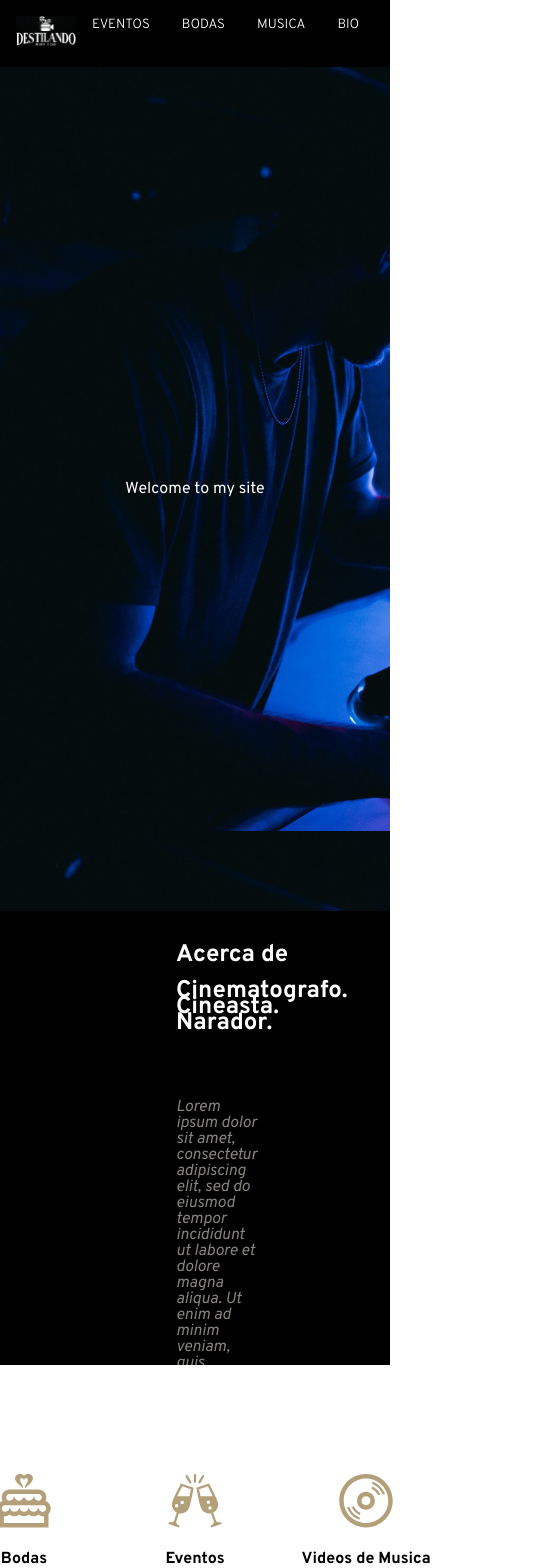
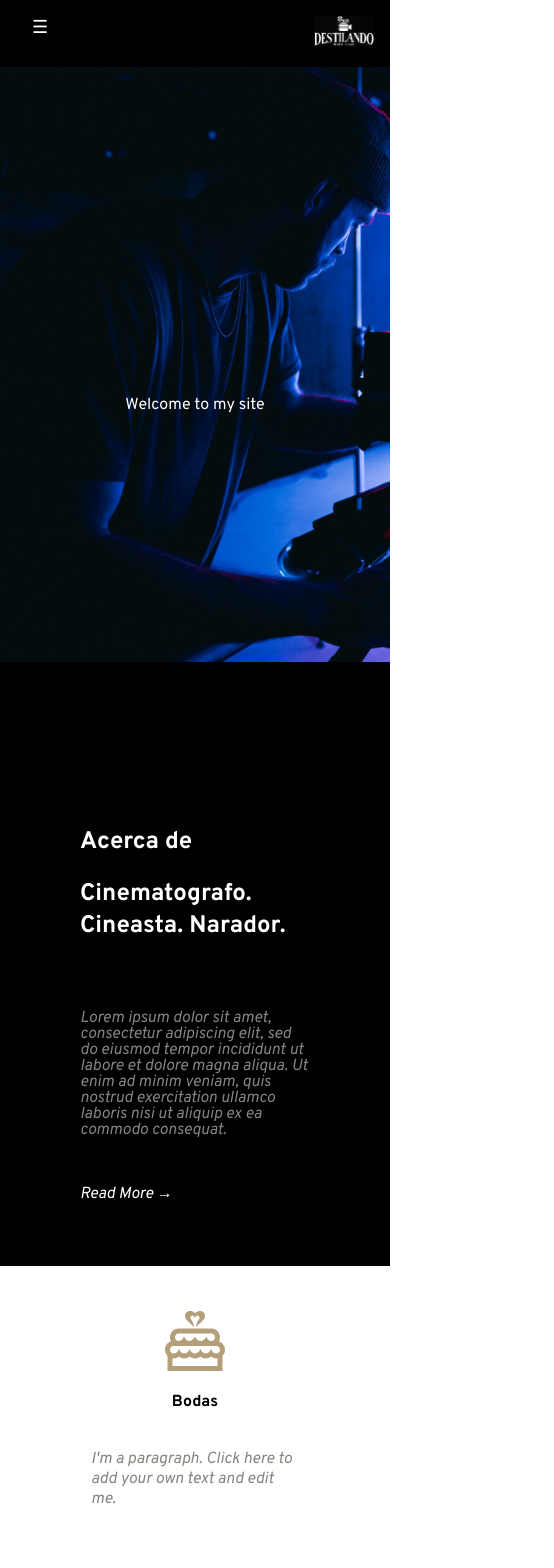
Before and after one commit to destilandofilms/DestiladoFilms, a React (Create React App) app in the folder portfolio/: page / in a window 390 px wide. Shown: the top 1568 px of the page, 554 px wide, since content can reach past the window. Built offline with nearby package versions, Linux system fonts and the light colour scheme.

Commit message:
Added some mobile responsiveness

```diff
--- a/portfolio/src/components/NavBar/NavBar.js
+++ b/portfolio/src/components/NavBar/NavBar.js
@@ -6,7 +6,9 @@ import Logo from "../../assests/destilado.jpg";
 import "./NavBar.scss";
 
 const NavBar = () => {
-    const { checked, setChecked } = useState(false);
+    const [ checked, setChecked ] = useState(false);
+
+    console.log(checked)
 
     return (
         <div className='menu'>
--- a/portfolio/src/components/NavBar/NavBar.scss
+++ b/portfolio/src/components/NavBar/NavBar.scss
@@ -16,7 +16,8 @@
         }
     }
 
-    label, input {
+    label,
+    input {
         display: none;
     }
 
@@ -34,3 +35,43 @@
         }
     }
 }
+
+@media screen and (max-width:590px) {
+    .menu {
+
+        label {
+            display: block;
+            cursor: pointer;
+            padding: 0 0 0.5rem 1rem;
+            font-size: large;
+        }
+
+        nav {
+            text-align: center;
+            width: 90%;
+            display: none;
+            height: 100%;
+
+            a {
+                padding: 0.5rem 0;
+                margin: 0;
+                width: 100%;
+            }
+
+            a:not(:last-child) {
+                border-bottom: solid 1px gray;
+            }
+
+
+        }
+
+        #toggle:checked+nav {
+            display: flex;
+            flex-direction: column;
+            justify-content: center;
+            align-items: center;
+            text-align: center;
+            display: visible;
+        }
+    }
+}
--- a/portfolio/src/containers/Home/Home.scss
+++ b/portfolio/src/containers/Home/Home.scss
@@ -4,7 +4,7 @@
     justify-content: space-between;
 
     .h-main {
-        height: 100vh;
+        height: 90vh;
         display: flex;
         justify-content: center;
         align-items: center;
@@ -12,15 +12,17 @@
         background-size: cover;
         background-position: 0 -80px;
         background-attachment: fixed;
+        width: 100%;
+        background-repeat: no-repeat;
     }
 
     .h-mini-bio {
-        height: 50vh;
+        height: 100%;
         display: flex;
         flex-direction: column;
         justify-content: flex-start;
         align-items: flex-start;
-        padding: 1rem;
+        padding: 4rem 1rem;
         margin: 0 10rem;
         line-height: 1rem;
 
@@ -94,3 +96,29 @@
 
     }
 }
+
+@media screen and (max-width:740px) {
+    .home {
+
+        .h-main {
+            height: 80vh;
+        }
+
+        .h-mini-bio {
+            margin: 0 4rem;
+            height: 100%;
+
+            .hm-title {
+
+                h2 {
+                    line-height: 2rem;
+                }
+            }
+        }
+
+        .h-topics {
+            flex-direction: column;
+            height: 100%;
+        }
+    }
+}
--- a/portfolio/src/index.css
+++ b/portfolio/src/index.css
@@ -7,6 +7,10 @@ body {
   -moz-osx-font-smoothing: grayscale;
 }
 
+html,body{
+  overflow-x: hidden;
+}
+
 code {
   font-family: source-code-pro, Menlo, Monaco, Consolas, 'Courier New',
     monospace;
```
Also changed, not shown: portfolio/src/App.scss (line endings or trailing spaces), 1 other file (tests, documents, lock files or other folders).
